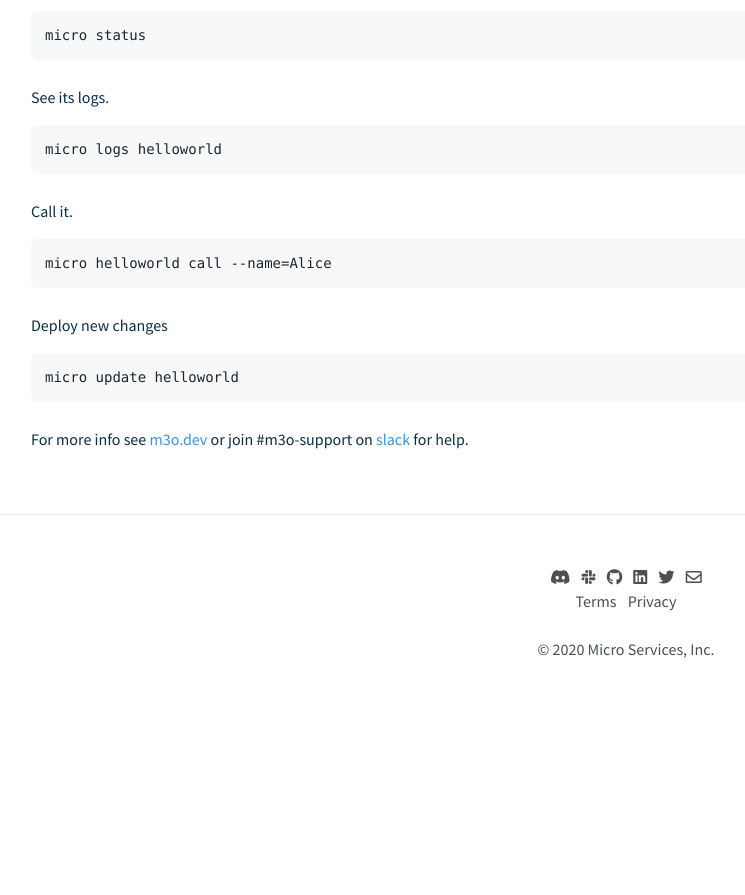
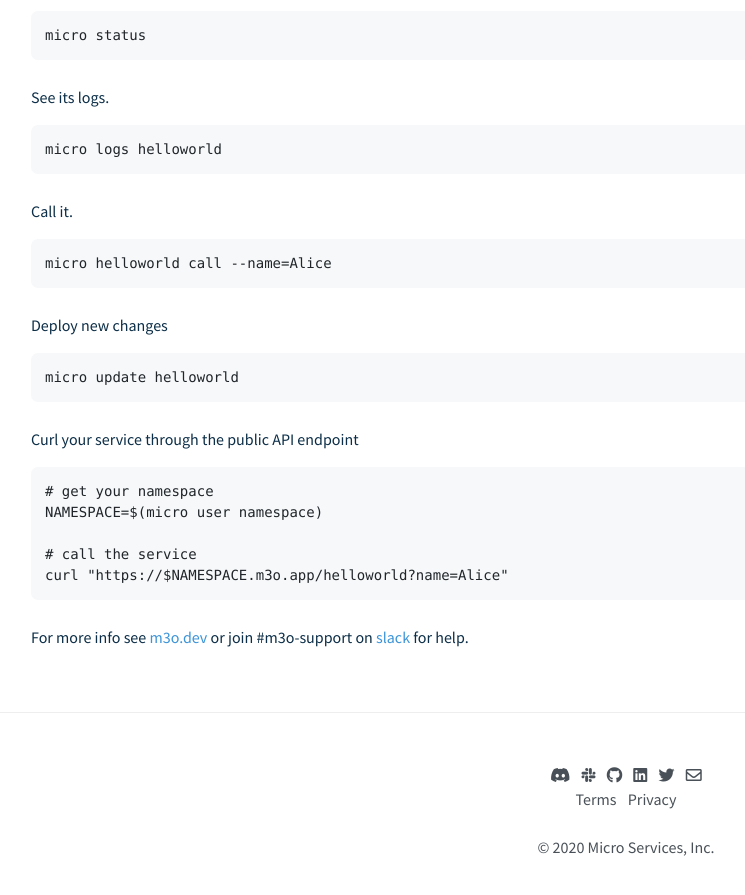
Before and after one commit to micro-community/go-micro-v2-doc, a Jekyll site: the page built from start.html, in a window 1280 px wide and 900 px high, scrolled down 964 px. Shown: the top 895 px of the window, without its empty margins (14-759 px from the left). Built offline with Jekyll 4.4.1, drawn with Linux system fonts in a browser that asks for light colours; nearby versions of some CDN libraries; before the commit the page ends 1666 px from its top, so only the background shows below that.

Commit message:
Add curl to start guide

```diff
--- a/start.html
+++ b/start.html
@@ -54,5 +54,15 @@
 	<pre class="command"><b>micro update helloworld</b></pre>
     </p>
 
+    <p>
+        Curl your service through the public API endpoint
+	<pre class="command">
+# get your namespace
+NAMESPACE=$(micro user namespace)
+
+# call the service
+curl "https://$NAMESPACE.m3o.app/helloworld?name=Alice"</pre>
+    </p>
+
     For more info see <a href="https://m3o.dev/">m3o.dev</a> or join #m3o-support on <a href="https://slack.m3o.com">slack</a> for help.
     <br />
```
